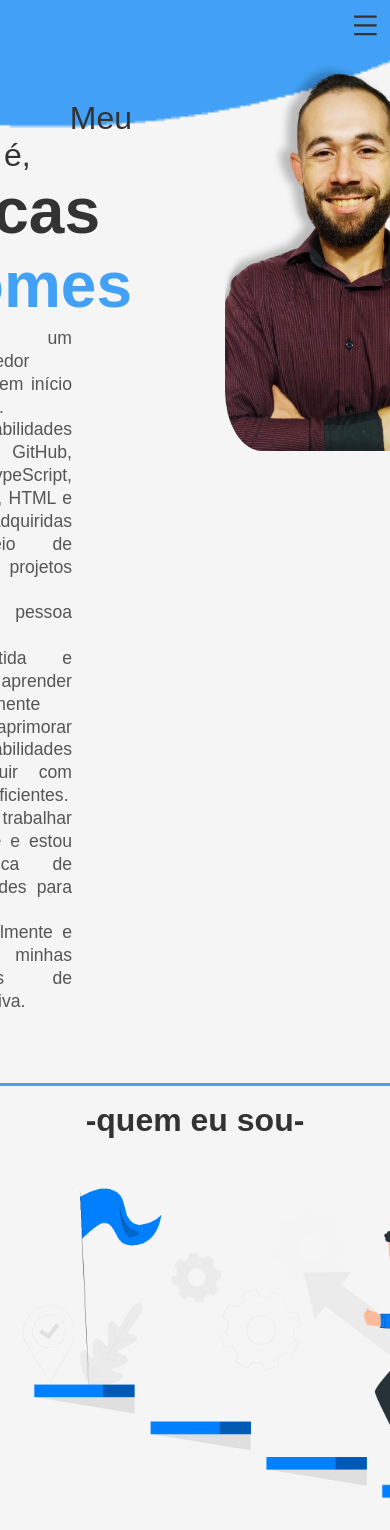
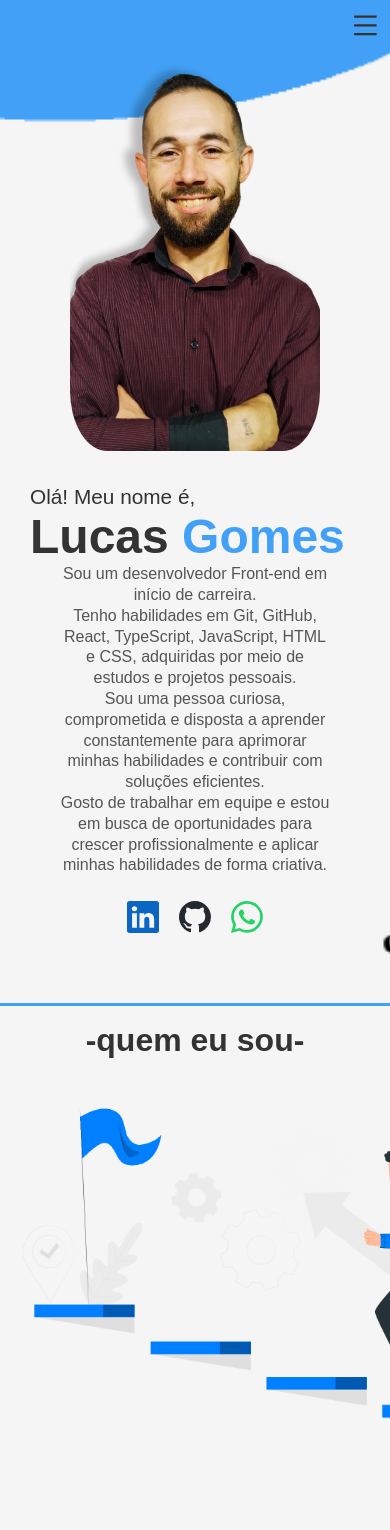
Before and after one commit to lucasccgomes/portfolio-lucas, a React (Vite) app: page / in a window 390 px wide. Shown: the top 1530 px of the page. Built offline with nearby package versions, Linux system fonts and the light colour scheme.

Commit message:
feat(home): styling added contact icons to facilitate contact

```diff
--- a/src/components/Home/Home.css
+++ b/src/components/Home/Home.css
@@ -57,3 +57,78 @@
     line-height: 1.3;
     color: var(--cinzam);
 }
+
+.icons{
+    display: flex;
+    justify-content: center;
+    margin-top: 25px;
+    font-size: 2em;
+}
+
+.linkedin{
+    color: #0A66C2;
+    cursor: pointer;
+    margin-right: 20px;
+}
+
+.linkedin:hover{
+    transform: scale(1.5);
+}
+
+.github{
+    color: #24292F;
+    cursor: pointer;
+    margin-right: 20px;
+}
+
+.github:hover{
+    transform: scale(1.5);
+}
+
+.whatsapp{
+    color: #25D366;
+    cursor: pointer;
+}
+
+.whatsapp:hover{
+    transform: scale(1.5);
+}
+
+
+@media only screen and (max-width: 1145px) {
+    .home{
+        flex-direction: column-reverse;
+    }
+
+    .brief-about{
+        margin: auto;
+        margin-left: 30px;
+        margin-right: 30px;
+
+    }
+    .brief-description{
+        margin: auto;
+        margin-left: 30px;
+        margin-right: 30px;
+
+    }
+
+    .brief-description p{
+        font-size: 1em;
+        text-align: center;
+    }
+
+    .helo{
+        font-size: 1.3em;
+        margin-top: 30px !important;
+    }
+
+    .myname{
+        font-size: 3em;
+    }
+
+    .profile-photo{
+        max-width: 250px;
+        margin: auto;
+    }
+}
--- a/src/components/Home/Home.tsx
+++ b/src/components/Home/Home.tsx
@@ -2,6 +2,7 @@ import React from 'react'
 import './Home.css'
 import ProfilePhoto1 from '../../assets/img/foto1.png'
 import ProfilePhoto2 from '../../assets/img/foto2.png'
+import { BsLinkedin, BsGithub, BsWhatsapp} from 'react-icons/bs'
 
 const Home = () => {
     return (
@@ -11,9 +12,14 @@ const Home = () => {
                 <h1 className='myname'>Lucas <b>Gomes</b></h1>
                 <div className="brief-description">
                     <p>Sou um desenvolvedor Front-end em início de carreira. <br />
-                Tenho habilidades em Git, GitHub, React, TypeScript, JavaScript, HTML e CSS, adquiridas por meio de estudos e projetos pessoais. <br />
-                Sou uma pessoa curiosa, comprometida e disposta a aprender constantemente para aprimorar minhas habilidades e contribuir com soluções eficientes. <br />
-                Gosto de trabalhar em equipe e estou em busca de oportunidades para crescer profissionalmente e aplicar minhas habilidades de forma criativa.</p>
+                        Tenho habilidades em Git, GitHub, React, TypeScript, JavaScript, HTML e CSS, adquiridas por meio de estudos e projetos pessoais. <br />
+                        Sou uma pessoa curiosa, comprometida e disposta a aprender constantemente para aprimorar minhas habilidades e contribuir com soluções eficientes. <br />
+                        Gosto de trabalhar em equipe e estou em busca de oportunidades para crescer profissionalmente e aplicar minhas habilidades de forma criativa.</p>
+                </div>
+                <div className="icons">
+                    <BsLinkedin className='linkedin'/>
+                    <BsGithub className='github'/>
+                    <BsWhatsapp className='whatsapp'/>
                 </div>
             </div>
             <div className="profile-photo">
```
